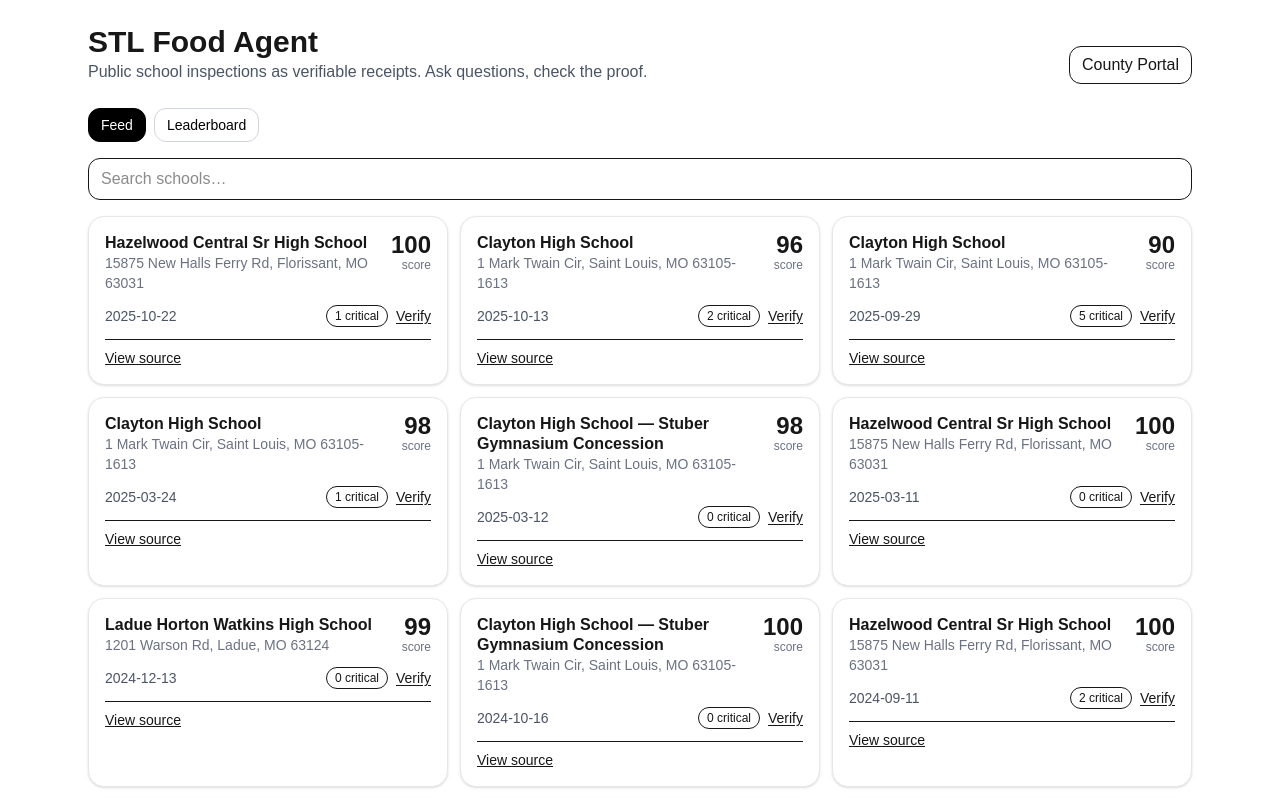
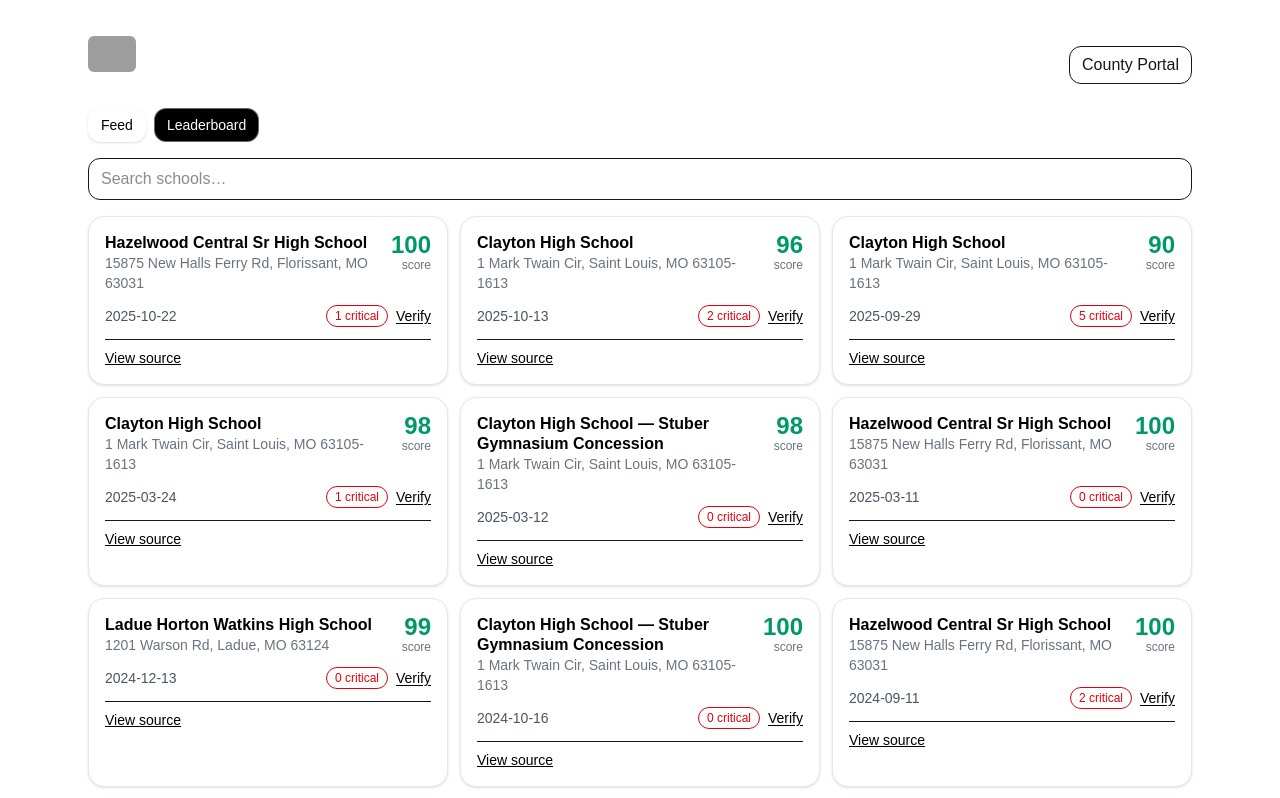
Before and after one commit to ericyarmo/stl-food-agent, a Next.js app: page / in a window 1280 px wide. Shown: the top 798 px of the page. Built offline with nearby package versions, Linux system fonts and the light colour scheme; grey boxes are pictures that could not be loaded.

Commit message:
Update page.tsx

```diff
--- a/src/app/page.tsx
+++ b/src/app/page.tsx
@@ -1,6 +1,7 @@
 "use client";
 
 import { useMemo, useState } from "react";
+import Image from "next/image";
 
 // Static imports keep this serverless and fast
 import feed from "../../fixtures/feed.json" assert { type: "json" };
@@ -10,8 +11,8 @@ type FeedItem = {
   id: string;
   school: string;
   address?: string;
-  date: string;         // YYYY-MM-DD
-  score: number;        // 0..100
+  date: string; // YYYY-MM-DD
+  score: number; // 0..100
   critical_count: number;
   noncritical_count?: number;
   source_url: string;
@@ -27,86 +28,158 @@ type LeaderRow = {
   criticalsYTD: number;
 };
 
-function Tabs({ value, onChange }: { value: "feed"|"leaderboard"; onChange:(v:any)=>void }) {
+function Tabs({
+  value,
+  onChange,
+}: {
+  value: "feed" | "leaderboard";
+  onChange: (v: any) => void;
+}) {
   return (
     <div className="flex gap-2 mb-4">
-      {(["feed","leaderboard"] as const).map(key => (
+      {(["feed", "leaderboard"] as const).map((key) => {
+        const isActive = value === key;
+        return (
           <button
             key={key}
             onClick={() => onChange(key)}
             className={`px-3 py-1.5 rounded-xl text-sm border transition ${
-            value===key ? "bg-black text-white border-black" : "bg-white text-black border-gray-300 hover:border-black"
+              isActive
+                ? "bg-white text-black border-white shadow-sm"
+                : "bg-black text-white border-white/40 hover:border-white"
             }`}
           >
             {key === "feed" ? "Feed" : "Leaderboard"}
           </button>
-      ))}
+        );
+      })}
     </div>
   );
 }
 
-function VerifyModal({ open, onClose, item }: { open: boolean; onClose:()=>void; item: FeedItem | null }) {
+function VerifyModal({
+  open,
+  onClose,
+  item,
+}: {
+  open: boolean;
+  onClose: () => void;
+  item: FeedItem | null;
+}) {
   if (!open || !item) return null;
   return (
-    <div className="fixed inset-0 z-50 grid place-items-center bg-black/40 p-4" onClick={onClose}>
-      <div className="w-full max-w-lg rounded-2xl bg-white shadow-xl border border-gray-200" onClick={e=>e.stopPropagation()}>
+    <div
+      className="fixed inset-0 z-50 grid place-items-center bg-black/40 p-4"
+      onClick={onClose}
+    >
+      <div
+        className="w-full max-w-lg rounded-2xl bg-white shadow-xl border border-gray-200"
+        onClick={(e) => e.stopPropagation()}
+      >
         <div className="p-4 border-b">
-          <h3 className="text-lg font-semibold">Verify receipt</h3>
-          <p className="text-sm text-gray-500">{item.school}</p>
+          <h3 className="text-lg font-semibold text-black">Verify receipt</h3>
+          <p className="text-sm text-black">{item.school}</p>
         </div>
-        <div className="p-4 space-y-3 text-sm">
+        <div className="p-4 space-y-3 text-sm text-black">
           <div className="grid grid-cols-3 gap-2">
-            <span className="text-gray-500">Date</span><span className="col-span-2">{item.date}</span>
-            <span className="text-gray-500">Score</span><span className="col-span-2">{item.score}</span>
-            <span className="text-gray-500">Criticals</span><span className="col-span-2">{item.critical_count}</span>
+            <span className="text-black">Date</span>
+            <span className="col-span-2 text-black">{item.date}</span>
+            <span className="text-black">Score</span>
+            <span className="col-span-2 text-black">{item.score}</span>
+            <span className="text-black">Criticals</span>
+            <span className="col-span-2 text-black">{item.critical_count}</span>
           </div>
           <div className="h-px bg-gray-200" />
           <div className="grid grid-cols-3 gap-2">
-            <span className="text-gray-500">Source</span>
+            <span className="text-black">Source</span>
             <span className="col-span-2 break-all">
-              <a href={item.source_url} target="_blank" className="underline">PressAgent facility page</a>
+              <a
+                href={item.source_url}
+                target="_blank"
+                className="underline text-black hover:text-gray-700"
+              >
+                PressAgent facility page
+              </a>
             </span>
             {item.receipt_cid && (
               <>
-                <span className="text-gray-500">Receipt CID</span>
-                <span className="col-span-2 font-mono text-xs">{item.receipt_cid}</span>
+                <span className="text-black">Receipt CID</span>
+                <span className="col-span-2 font-mono text-xs text-black">
+                  {item.receipt_cid}
+                </span>
               </>
             )}
           </div>
-          <p className="text-gray-500 text-xs">
-            Normalized snapshot from public records. Receipts are Markdown+YAML so anyone can audit.
+          <p className="text-xs text-black">
+            Normalized snapshot from public records. Receipts are Markdown+YAML
+            so anyone can audit.
           </p>
         </div>
         <div className="p-4 flex justify-end gap-2 border-t">
-          <button onClick={onClose} className="px-3 py-1.5 rounded-lg border">Close</button>
+          <button
+            onClick={onClose}
+            className="px-3 py-1.5 rounded-lg border text-black hover:bg-gray-50"
+          >
+            Close
+          </button>
         </div>
       </div>
     </div>
   );
 }
 
-function FeedCard({ item, onVerify }: { item: FeedItem; onVerify:(it:FeedItem)=>void }) {
+function FeedCard({
+  item,
+  onVerify,
+}: {
+  item: FeedItem;
+  onVerify: (it: FeedItem) => void;
+}) {
   return (
     <div className="rounded-2xl border border-gray-200 bg-white shadow-sm p-4 flex flex-col gap-3">
       <div className="flex items-start justify-between gap-3">
         <div>
-          <h3 className="font-semibold leading-tight">{item.school}</h3>
-          {item.address && <p className="text-sm text-gray-500">{item.address}</p>}
+          {/* School name bold & black */}
+          <h3 className="font-semibold leading-tight text-black">
+            {item.school}
+          </h3>
+          {item.address && (
+            <p className="text-sm text-gray-500">{item.address}</p>
+          )}
         </div>
         <div className="text-right">
-          <div className="text-2xl font-bold leading-none">{item.score}</div>
+          {/* Score green */}
+          <div className="text-2xl font-bold leading-none text-emerald-600">
+            {item.score}
+          </div>
           <div className="text-xs text-gray-500">score</div>
         </div>
       </div>
       <div className="flex items-center justify-between text-sm">
         <span className="text-gray-600">{item.date}</span>
         <div className="flex items-center gap-2">
-          <span className="rounded-full border px-2 py-0.5 text-xs">{item.critical_count} critical</span>
-          <button onClick={()=>onVerify(item)} className="text-sm underline underline-offset-2">Verify</button>
+          {/* Critical count in red */}
+          <span className="rounded-full border border-red-600 text-red-600 px-2 py-0.5 text-xs">
+            {item.critical_count} critical
+          </span>
+          {/* Verify in black */}
+          <button
+            onClick={() => onVerify(item)}
+            className="text-sm text-black underline underline-offset-2 hover:text-gray-700"
+          >
+            Verify
+          </button>
         </div>
       </div>
+      {/* View source in black */}
       <div className="pt-2 border-t text-sm">
-        <a className="underline" href={item.source_url} target="_blank">View source</a>
+        <a
+          className="underline text-black hover:text-gray-700"
+          href={item.source_url}
+          target="_blank"
+        >
+          View source
+        </a>
       </div>
     </div>
   );
@@ -114,37 +187,45 @@ function FeedCard({ item, onVerify }: { item: FeedItem; onVerify:(it:FeedItem)=>
 
 function FeedView({ data }: { data: FeedItem[] }) {
   const [query, setQuery] = useState("");
-  const [verifyItem, setVerifyItem] = useState<FeedItem|null>(null);
+  const [verifyItem, setVerifyItem] = useState<FeedItem | null>(null);
 
   const list = useMemo(() => {
     const q = query.trim().toLowerCase();
-    const filtered = q ? data.filter(d => d.school.toLowerCase().includes(q)) : data;
-    return [...filtered].sort((a,b)=> (a.date < b.date ? 1 : -1));
+    const filtered = q
+      ? data.filter((d) => d.school.toLowerCase().includes(q))
+      : data;
+    return [...filtered].sort((a, b) => (a.date < b.date ? 1 : -1));
   }, [data, query]);
 
   return (
     <div className="space-y-4">
       <input
         value={query}
-        onChange={(e)=>setQuery(e.target.value)}
+        onChange={(e) => setQuery(e.target.value)}
         placeholder="Search schools…"
         className="w-full rounded-xl border px-3 py-2"
       />
       <div className="grid grid-cols-1 md:grid-cols-2 lg:grid-cols-3 gap-3">
-        {list.map(item => <FeedCard key={item.id} item={item} onVerify={setVerifyItem} />)}
+        {list.map((item) => (
+          <FeedCard key={item.id} item={item} onVerify={setVerifyItem} />
+        ))}
       </div>
-      <VerifyModal open={!!verifyItem} onClose={()=>setVerifyItem(null)} item={verifyItem} />
+      <VerifyModal
+        open={!!verifyItem}
+        onClose={() => setVerifyItem(null)}
+        item={verifyItem}
+      />
     </div>
   );
 }
 
 function LeaderboardView({ rows }: { rows: LeaderRow[] }) {
-  const [sort, setSort] = useState<"latest"|"avg"|"criticals">("latest");
-  const sorted = useMemo(()=>{
+  const [sort, setSort] = useState<"latest" | "avg" | "criticals">("latest");
+  const sorted = useMemo(() => {
     const copy = [...rows];
-    if (sort==="latest") copy.sort((a,b)=> b.latestScore - a.latestScore);
-    if (sort==="avg") copy.sort((a,b)=> b.avg12mo - a.avg12mo);
-    if (sort==="criticals") copy.sort((a,b)=> a.criticalsYTD - b.criticalsYTD);
+    if (sort === "latest") copy.sort((a, b) => b.latestScore - a.latestScore);
+    if (sort === "avg") copy.sort((a, b) => b.avg12mo - a.avg12mo);
+    if (sort === "criticals") copy.sort((a, b) => a.criticalsYTD - b.criticalsYTD);
     return copy;
   }, [rows, sort]);
 
@@ -152,7 +233,11 @@ function LeaderboardView({ rows }: { rows: LeaderRow[] }) {
     <div className="space-y-3">
       <div className="flex items-center gap-2">
         <span className="text-sm text-gray-600">Sort by</span>
-        <select value={sort} onChange={e=>setSort(e.target.value as any)} className="rounded-lg border px-2 py-1 text-sm">
+        <select
+          value={sort}
+          onChange={(e) => setSort(e.target.value as any)}
+          className="rounded-lg border px-2 py-1 text-sm"
+        >
           <option value="latest">Latest score</option>
           <option value="avg">Avg last 12 mo</option>
           <option value="criticals">Criticals YTD</option>
@@ -169,15 +254,17 @@ function LeaderboardView({ rows }: { rows: LeaderRow[] }) {
             </tr>
           </thead>
           <tbody>
-            {sorted.map(r=>(
+            {sorted.map((r) => (
               <tr key={r.school} className="bg-white rounded-xl shadow-sm">
-                <td className="px-3 py-2">
+                <td className="px-3 py-2 font-semibold text-gray-600">
                   <div className="font-medium">{r.school}</div>
-                  {r.address && <div className="text-xs text-gray-500">{r.address}</div>}
+                  {r.address && (
+                    <div className="text-xs text-black-500">{r.address}</div>
+                  )}
                 </td>
-                <td className="px-3 py-2 font-semibold">{r.latestScore}</td>
-                <td className="px-3 py-2">{r.avg12mo.toFixed(1)}</td>
-                <td className="px-3 py-2">{r.criticalsYTD}</td>
+                <td className="px-3 py-2 font-semibold text-emerald-600">{r.latestScore}</td>
+                <td className="px-3 py-2 text-emerald-600">{r.avg12mo.toFixed(1)}</td>
+                <td className="px-3 py-2 font-semibold text-red-600">{r.criticalsYTD}</td>
               </tr>
             ))}
           </tbody>
@@ -188,23 +275,52 @@ function LeaderboardView({ rows }: { rows: LeaderRow[] }) {
 }
 
 export default function Page() {
-  const [tab, setTab] = useState<"feed"|"leaderboard">("feed");
+  const [tab, setTab] = useState<"feed" | "leaderboard">("feed");
   return (
     <main className="mx-auto max-w-6xl p-4 md:p-6 space-y-6">
+      {/* Header with logo inline */}
       <header className="flex flex-col md:flex-row md:items-end md:justify-between gap-3">
+        <div className="flex items-center gap-3">
+          <Image
+            src="/ChaingeLogo.png"
+            alt="Chainge Logo"
+            width={48}
+            height={48}
+            priority
+            className="rounded-md"
+          />
           <div>
-          <h1 className="text-2xl md:text-3xl font-bold">STL Food Agent</h1>
-          <p className="text-gray-600 max-w-prose">Public school inspections as verifiable receipts. Ask questions, check the proof.</p>
+            <h1 className="text-2xl md:text-3xl font-bold text-white">
+              STL Food Agent
+            </h1>
+            <p className="max-w-prose text-white/80">
+              Public school inspections as verifiable receipts. Ask questions,
+              check the proof.
+            </p>
+          </div>
         </div>
         <div className="flex gap-2">
-          <a href="https://pressagent.envisionconnect.com/" target="_blank" className="px-3 py-1.5 rounded-xl border hover:bg-gray-50">County Portal</a>
+          <a
+            href="https://pressagent.envisionconnect.com/"
+            target="_blank"
+            className="px-3 py-1.5 rounded-xl border hover:bg-gray-50"
+          >
+            County Portal
+          </a>
         </div>
       </header>
 
       <Tabs value={tab} onChange={setTab} />
-      {tab === "feed" ? <FeedView data={feed as FeedItem[]} /> : <LeaderboardView rows={leaderboard as LeaderRow[]} />}
 
-      <footer className="pt-8 text-xs text-gray-500">Built in under 12 hours · MIT License · Data from St. Louis County DPH</footer>
+      {tab === "feed" ? (
+        <FeedView data={feed as FeedItem[]} />
+      ) : (
+        <LeaderboardView rows={leaderboard as LeaderRow[]} />
+      )}
+
+      <footer className="pt-8 text-xs text-gray-500">
+        Built in under 12 hours · MIT License · Data from St. Louis County DPH
+      </footer>
     </main>
   );
 }
```
Lines whose indentation alone changed are shown as unchanged.
